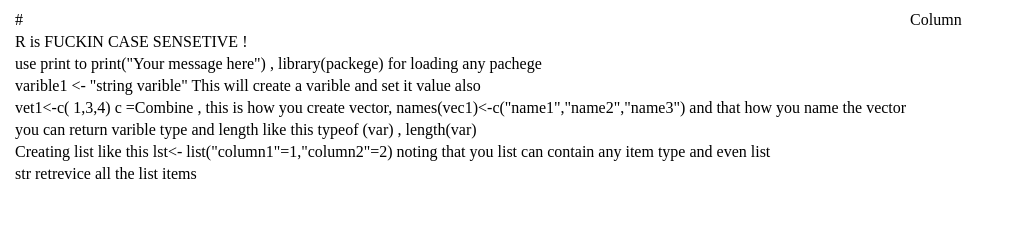
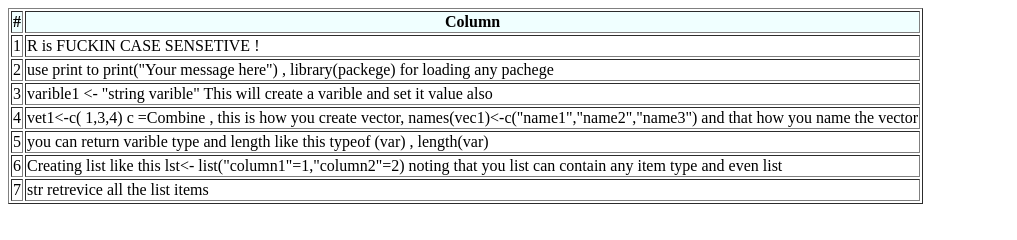
Before and after one commit to AttahirYosif/Coursera-Test, a plain HTML site: page site/R_Fundimentals.html in a window 1280 px wide. Shown: the whole page, without its empty margins (0-1017 px from the left). Drawn offline with Linux system fonts and the light colour scheme.

Commit message:
My First Message

```diff
--- a/site/R_Fundimentals.html
+++ b/site/R_Fundimentals.html
@@ -6,32 +6,33 @@
 	</title>
 </head>
 <body>
-<table>
-	<th>
-		<td> # </td>
-		<td> Column </td>
+<table class= "table " border="body">
+	<th class="head " bgcolor="azure">
+#
 	</th>
+	<th class="head" bgcolor="azure"> Column </th>
 	<tr>
-		<td>  </td>
+		<td> 1  </td>
 		<td> R is FUCKIN CASE SENSETIVE !  </td>
 	</tr>
-	<tr><td> </td>
+	<tr>
+		<td>2 </td>
 		<td> use print to print("Your message here") , library(packege) for loading any pachege </td>
 	</tr>
-	<tr><td> </td>
+	<tr><td>3 </td>
 		<td> varible1 <- "string varible"  This will create a varible and set it value also </td>
 	</tr>
-	<tr><td> </td>
+	<tr><td>4 </td>
 		<td>  vet1<-c( 1,3,4) c =Combine , this is how you create vector, names(vec1)<-c("name1","name2","name3") and that how you name the vector  </td>
 	</tr>
 </tr>
-	<tr><td> </td>
+	<tr><td>5 </td>
 		<td>  you can return varible type and length like this typeof (var) , length(var)  </td>
 	</tr>
-	<tr><td> </td>
+	<tr><td>6 </td>
 		<td>  Creating list like this lst<- list("column1"=1,"column2"=2) noting that you list can contain any item type and even list </td>
 	</tr>
-	<tr><td> </td>
+	<tr><td>7 </td>
 		<td>  str retrevice all the list items  </td>
 	</tr>
 </table>
```
